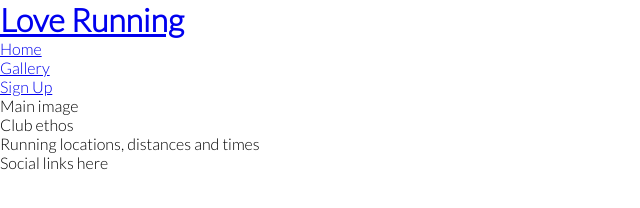
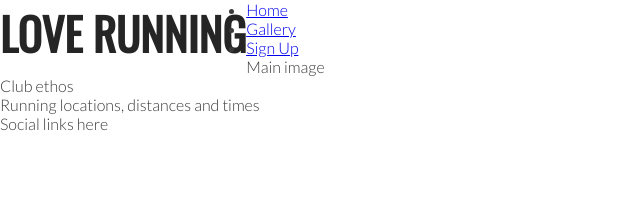
Before and after one commit to adammkeane/love-running, a plain HTML site: page index.html in a window 1280 px wide. Shown: the whole page, without its empty margins (0-640 px from the left). Drawn offline with nearby package versions, Linux system fonts and the light colour scheme.

Commit message:
Add style for headings and logo

```diff
--- a/assets/css/style.css
+++ b/assets/css/style.css
@@ -9,4 +9,19 @@
 body {
     font-family: Lato, sans-serif;
     font-weight: 300;
+    color: #3a3a3a;
 }
+
+/* headings and logo */
+
+h1, h2 {
+    font-family: Oswald, sans-serif;
+    text-transform: uppercase;
+    color: #252525;
+}
+
+#logo {
+    float: left;
+    font-size: 280%;
+    text-decoration: none;
+}
--- a/index.html
+++ b/index.html
@@ -15,7 +15,7 @@
 <body>
     <header>
         <a href="index.html">
-            <h1>Love Running</h1>
+            <h1 id="logo">Love Running</h1>
         </a>
         <nav>
             <ul>
```
